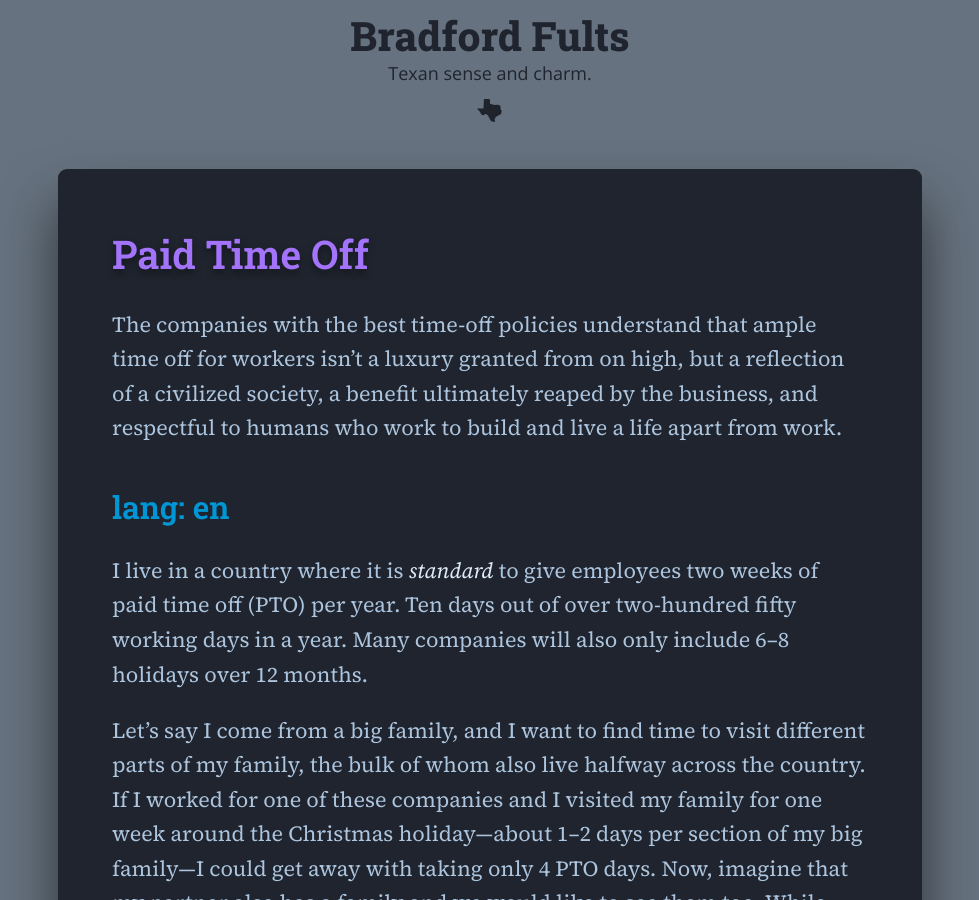
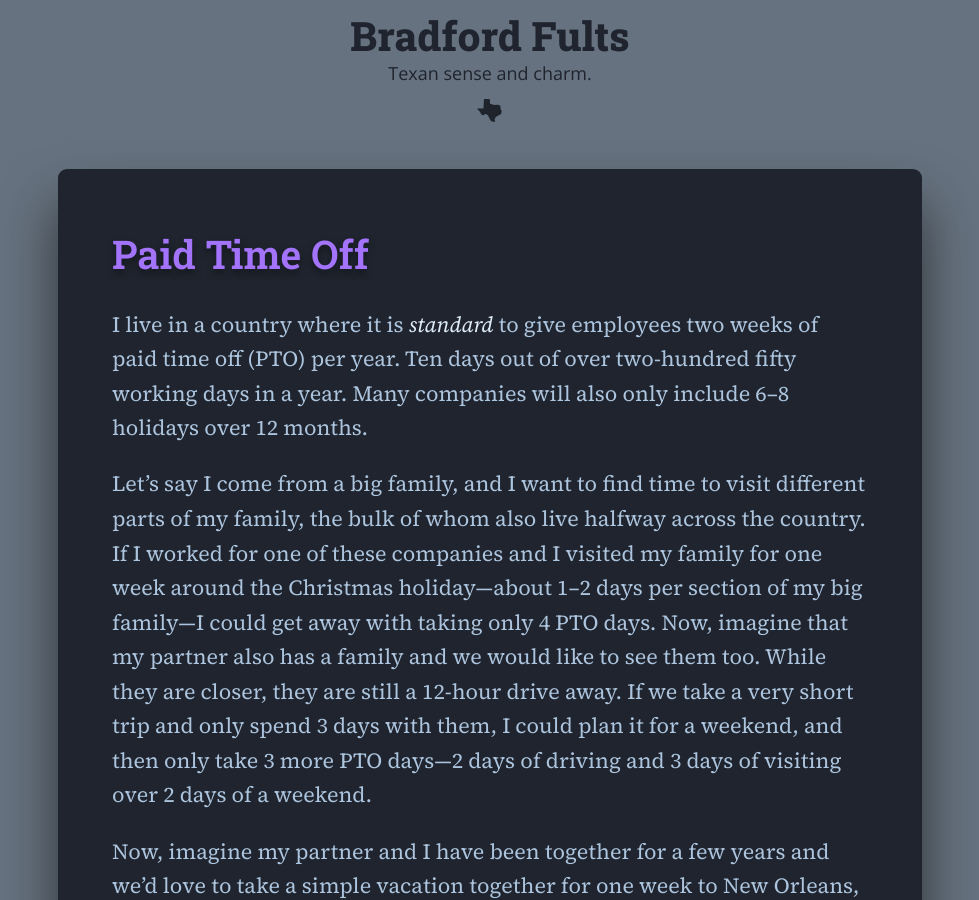
Before and after one commit to h3h/bradfordfults.com, a Jekyll site: the page built from business/management/_posts/2016-02-21-paid-time-off.md, in a window 1280 px wide and 900 px high. Shown: the whole window, without its empty margins (150-1129 px from the left). Built offline with Jekyll 4.4.1, drawn with Linux system fonts in a browser that asks for light colours.

Commit message:
Fix PTO post header

```diff
--- a/business/management/_posts/2016-02-21-paid-time-off.md
+++ b/business/management/_posts/2016-02-21-paid-time-off.md
@@ -2,14 +2,6 @@
 title: Paid Time Off
 layout: post
 tag: essay
-lang: en
----
-
-The companies with the best time-off policies understand that ample time off for
-workers isn’t a luxury granted from on high, but a reflection of a civilized
-society, a benefit ultimately reaped by the business, and respectful to humans
-who work to build and live a life apart from work.
-
 lang: en
 ---
 
```
